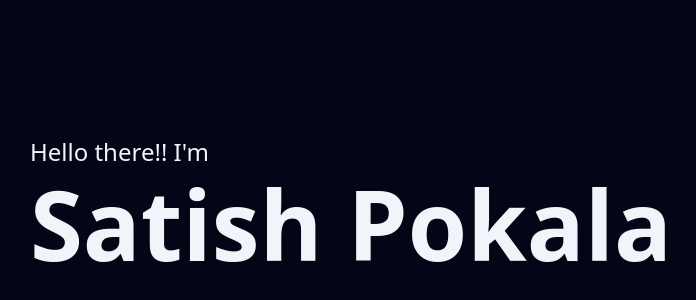
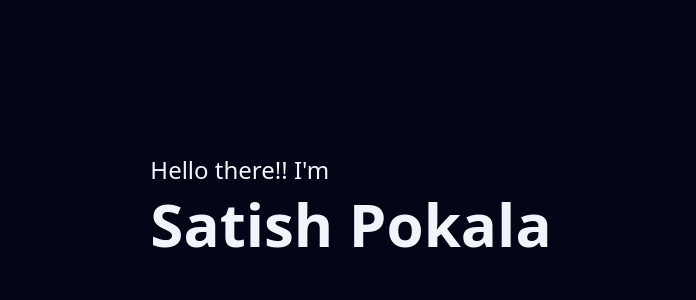
Before and after one commit to Satishpokala124/portfolio, a React (Vite) app: page / in a window 1280 px wide. Shown: the part 196-496 px from the top of the page, without its empty margins (289-985 px from the left). Built offline with nearby package versions, Linux system fonts and the light colour scheme.

Commit message:
Updated style

```diff
--- a/src/Header.jsx
+++ b/src/Header.jsx
@@ -6,7 +6,7 @@ export default function Header() {
       <p className={`text-2xl font-medium cursor-default ${HeaderCSS.jump}`}>
         {`Hello there!! I'm`}
       </p>
-      <h1 className={`mt-2 font-bold text-8xl ${HeaderCSS.jump}`}>Satish Pokala</h1>
+      <h1 className={`mt-2 font-bold text-6xl ${HeaderCSS.jump}`}>Satish Pokala</h1>
     </div>
   );
 }
```
